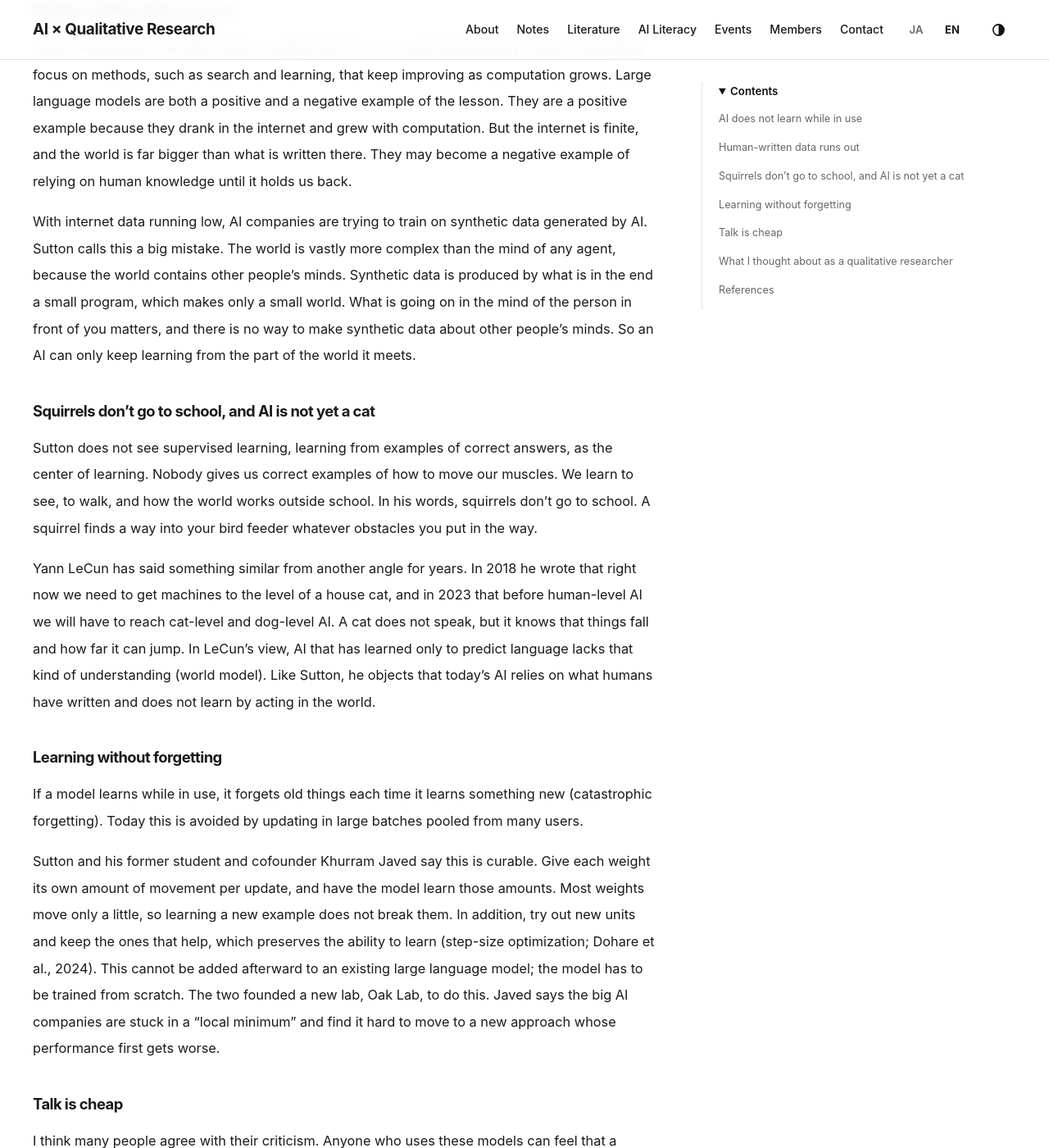
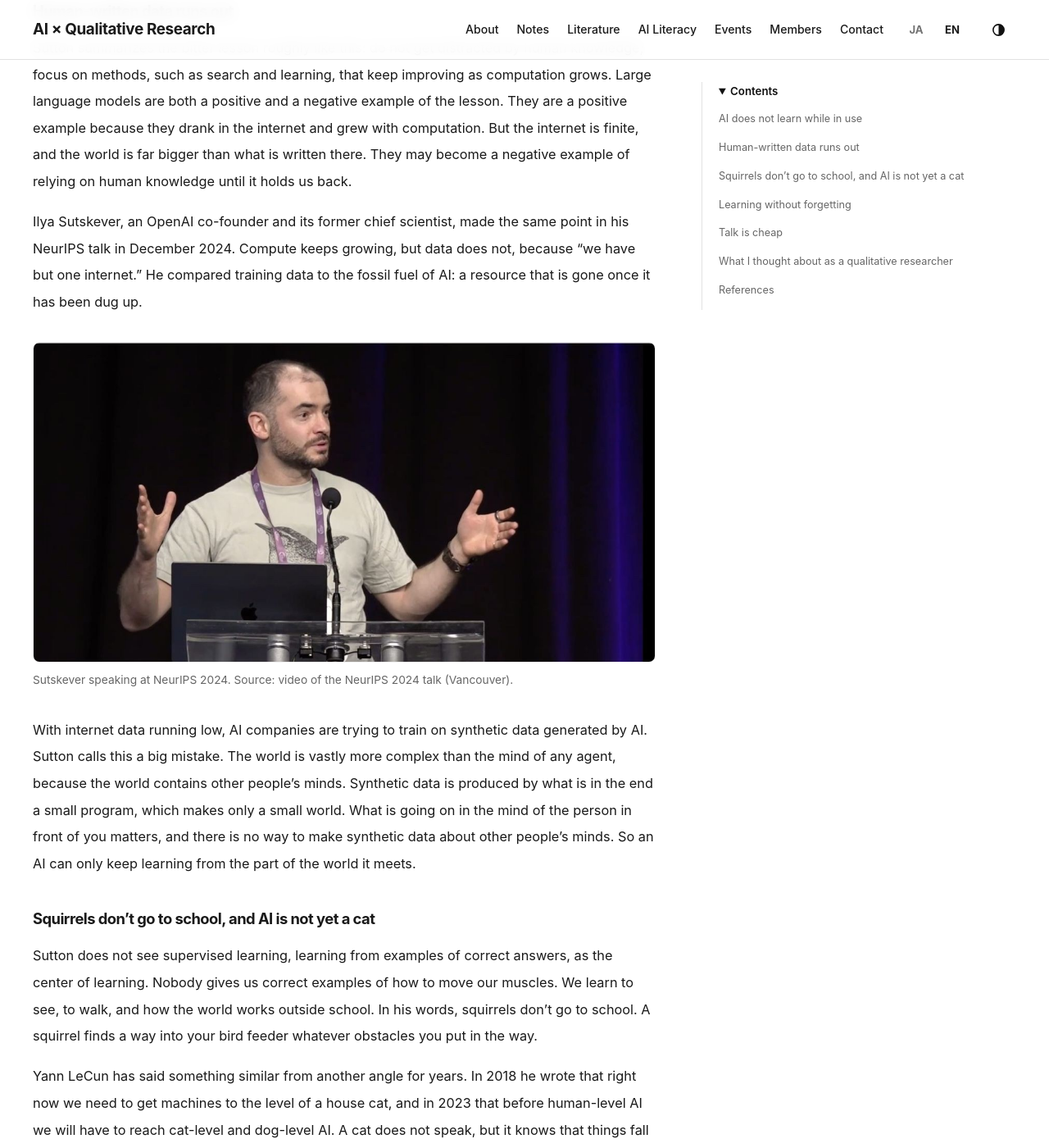
Before and after one commit to xuehaisheng/ai-qualitative-research, a Jekyll site: the page built from _posts/2026-11-16-sutton-continual-learning.md, in a window 1280 px wide and 1400 px high, scrolled down 1384 px. Shown: the whole window at 82% size. Built offline with Jekyll 4.4.1, drawn with Linux system fonts in a browser that asks for light colours; some of the changed text lies outside the part shown.

Commit message:
Add Sutskever's 'one internet' remark and NeurIPS 2024 photo to the Sutton note
Co-Authored-By: Claude Opus 5.5 <noreply@anthropic.com>
Claude-Session: https://claude.ai/code/session_01Lmg6w9NJRA6yGBV9Eynzga

```diff
--- a/_data/figure_sizes.yml
+++ b/_data/figure_sizes.yml
@@ -25,3 +25,4 @@
 "fig-vector-plots.jpg": { w: 2088, h: 922 }
 "fig-sutton-podcast.jpg": { w: 1600, h: 852 }
 "fig-openai-data-controls.png": { w: 1060, h: 956 }
+"fig-sutskever-neurips.jpg": { w: 1200, h: 617 }
--- a/_posts/2026-11-16-sutton-continual-learning.md
+++ b/_posts/2026-11-16-sutton-continual-learning.md
@@ -26,6 +26,10 @@ sort_date: 20261116
 ## 人間が書いたデータには限りがある
 
 サットンは「苦い教訓」を、およそ次のようにまとめる。人間の知識に気を取られず、探索や学習のように、計算資源が増えるほど伸びる方法に集中せよ。大規模言語モデルは、この教訓の良い例でもあり、悪い例でもある。インターネットを飲み込み、計算とともに大きくなれた点では良い例である。しかし、インターネットは有限で、世界はそこに書かれたものよりずっと大きい。人間の知識に頼りすぎて、最後にはそれに足を引っ張られる点では、悪い例になりうる。
+
+同じことを、OpenAIの共同創業者で元チーフサイエンティストのイリヤ・サツケヴァーも、2024年12月のNeurIPSの講演で述べている。計算資源は増え続けているが、データは増えない。「インターネットは一つしかない（We have but one internet）」からである。彼は学習データを、AIにとっての化石燃料にたとえた。掘り尽くせば、そこで終わる資源だという意味である。
+
+{% include figure.html src="fig-sutskever-neurips.jpg" cap="NeurIPS 2024で講演するサツケヴァー。出典：NeurIPS 2024（Vancouver）の講演映像。" alt="ステージの演台で、両手を広げて話すサツケヴァー。演台にはノートパソコンとマイクがある。" %}
 
 インターネットのデータが尽きかけたので、AI企業はAIに作らせた合成データで学習させようとしている。サットンはこれを「大きな間違い」と言う。世界は、どのエージェントの心よりもはるかに複雑である。世界には、ほかの人の心も含まれているからである。合成データを作るのは結局小さなプログラムで、それが作るのは小さな世界にすぎない。目の前の相手の心の中で何が起きているかは大事だが、他人の心について合成データを作る方法はない。だからAIは、自分が出会う世界の一部から、学び続けるしかない。
 
@@ -60,6 +64,7 @@ sort_date: 20261116
 - Dohare, S., Hernandez-Garcia, J. F., Lan, Q., Rahman, P., Mahmood, A. R., & Sutton, R. S. (2024). [Loss of plasticity in deep continual learning.](https://doi.org/10.1038/s41586-024-07711-7) *Nature*, 632(8026), 768–774.
 - LeCun, Y. [@ylecun]. (2018, December 8). *Right now, we need to get machines to the level of a house cat* [Post]. X. （発言の時期と内容は [Quote Investigator (2024)](https://quoteinvestigator.com/2024/07/13/cat-ai/) による）
 - LeCun, Y. [@ylecun]. (2023, February 5). *Before we reach Human-Level AI (HLAI), we will have to reach Cat-Level & Dog-Level AI* [Post]. X.
+- McKay, C. (2024, December 13). *[Ilya Sutskever signals the end of current AI training methods, predicts major shift in model development](https://www.maginative.com/article/ilya-sutskever-signals-the-end-of-current-ai-training-methods-predicts-major-shift-in-model-development/)*. Maginative.
 - Sequoia Capital. (2026). *[Rich Sutton and Khurram Javed: Why AI models stop learning, and how to start it again](https://sequoiacap.com/podcast/rich-sutton-and-khurram-javed-why-ai-models-stop-learning-and-how-to-start-it-again)* [Podcast episode]. Training Data, Episode 98.
 - Silver, D., & Sutton, R. S. (2025). *[Welcome to the era of experience](https://storage.googleapis.com/deepmind-media/Era-of-Experience%20/The%20Era%20of%20Experience%20Paper.pdf)*.
 - SiliconANGLE. (2026, March 10). *[Yann LeCun's new startup AMI Labs raises $1.03B to train world models](https://siliconangle.com/2026/03/10/yann-lecuns-new-startup-ami-labs-raises-1-03b-train-world-models/)*.
@@ -80,6 +85,10 @@ For Sutton, learning means continuing to act and learn; it is not a special phas
 ## Human-written data runs out
 
 Sutton summarizes the bitter lesson roughly like this: do not get distracted by human knowledge; focus on methods, such as search and learning, that keep improving as computation grows. Large language models are both a positive and a negative example of the lesson. They are a positive example because they drank in the internet and grew with computation. But the internet is finite, and the world is far bigger than what is written there. They may become a negative example of relying on human knowledge until it holds us back.
+
+Ilya Sutskever, an OpenAI co-founder and its former chief scientist, made the same point in his NeurIPS talk in December 2024. Compute keeps growing, but data does not, because “we have but one internet.” He compared training data to the fossil fuel of AI: a resource that is gone once it has been dug up.
+
+{% include figure.html src="fig-sutskever-neurips.jpg" cap="Sutskever speaking at NeurIPS 2024. Source: video of the NeurIPS 2024 talk (Vancouver)." alt="Sutskever at a lectern on stage, speaking with both hands spread. A laptop and a microphone are on the lectern." %}
 
 With internet data running low, AI companies are trying to train on synthetic data generated by AI. Sutton calls this a big mistake. The world is vastly more complex than the mind of any agent, because the world contains other people's minds. Synthetic data is produced by what is in the end a small program, which makes only a small world. What is going on in the mind of the person in front of you matters, and there is no way to make synthetic data about other people's minds. So an AI can only keep learning from the part of the world it meets.
 
@@ -114,6 +123,7 @@ There is also a practical point. Today's generative AI does not grow through use
 - Dohare, S., Hernandez-Garcia, J. F., Lan, Q., Rahman, P., Mahmood, A. R., & Sutton, R. S. (2024). [Loss of plasticity in deep continual learning.](https://doi.org/10.1038/s41586-024-07711-7) *Nature*, 632(8026), 768–774.
 - LeCun, Y. [@ylecun]. (2018, December 8). *Right now, we need to get machines to the level of a house cat* [Post]. X. (Date and wording as documented by [Quote Investigator (2024)](https://quoteinvestigator.com/2024/07/13/cat-ai/))
 - LeCun, Y. [@ylecun]. (2023, February 5). *Before we reach Human-Level AI (HLAI), we will have to reach Cat-Level & Dog-Level AI* [Post]. X.
+- McKay, C. (2024, December 13). *[Ilya Sutskever signals the end of current AI training methods, predicts major shift in model development](https://www.maginative.com/article/ilya-sutskever-signals-the-end-of-current-ai-training-methods-predicts-major-shift-in-model-development/)*. Maginative.
 - Sequoia Capital. (2026). *[Rich Sutton and Khurram Javed: Why AI models stop learning, and how to start it again](https://sequoiacap.com/podcast/rich-sutton-and-khurram-javed-why-ai-models-stop-learning-and-how-to-start-it-again)* [Podcast episode]. Training Data, Episode 98.
 - Silver, D., & Sutton, R. S. (2025). *[Welcome to the era of experience](https://storage.googleapis.com/deepmind-media/Era-of-Experience%20/The%20Era%20of%20Experience%20Paper.pdf)*.
 - SiliconANGLE. (2026, March 10). *[Yann LeCun's new startup AMI Labs raises $1.03B to train world models](https://siliconangle.com/2026/03/10/yann-lecuns-new-startup-ami-labs-raises-1-03b-train-world-models/)*.
```
Also changed, not shown: assets/img/figures/fig-sutskever-neurips.jpg (added).
